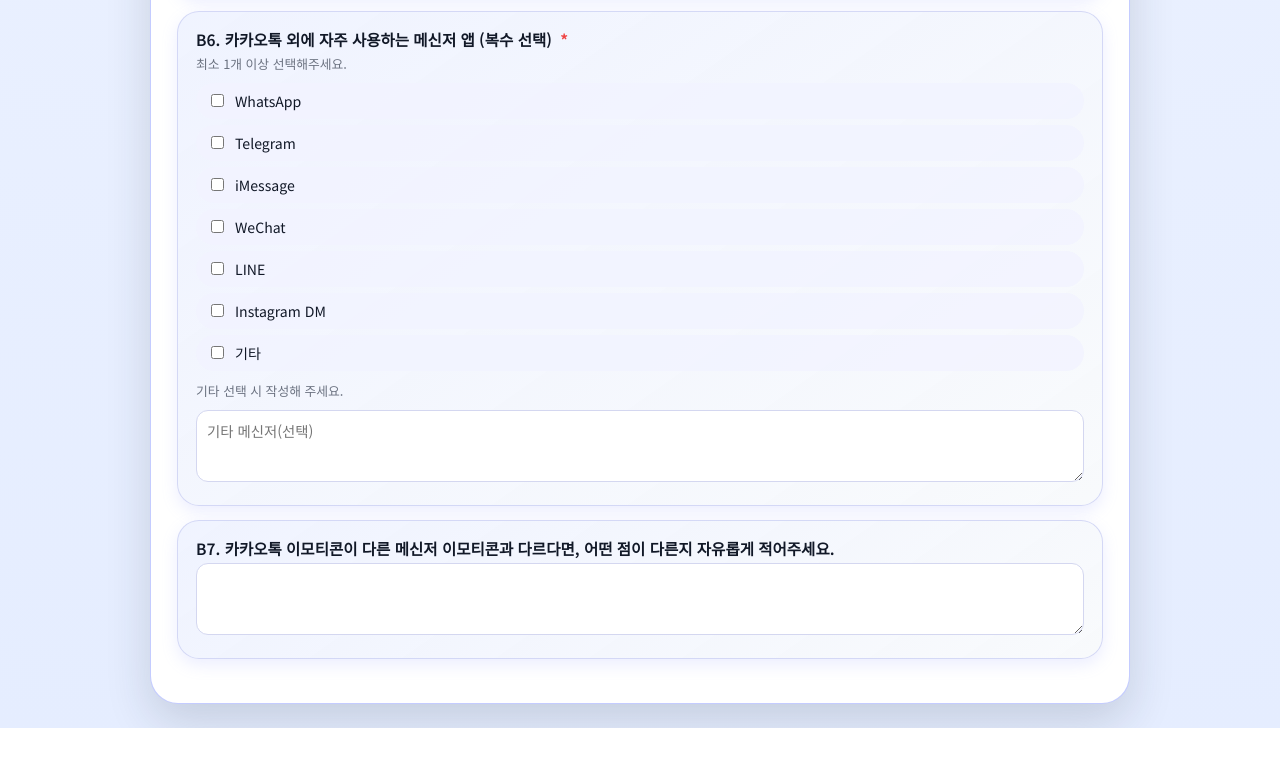
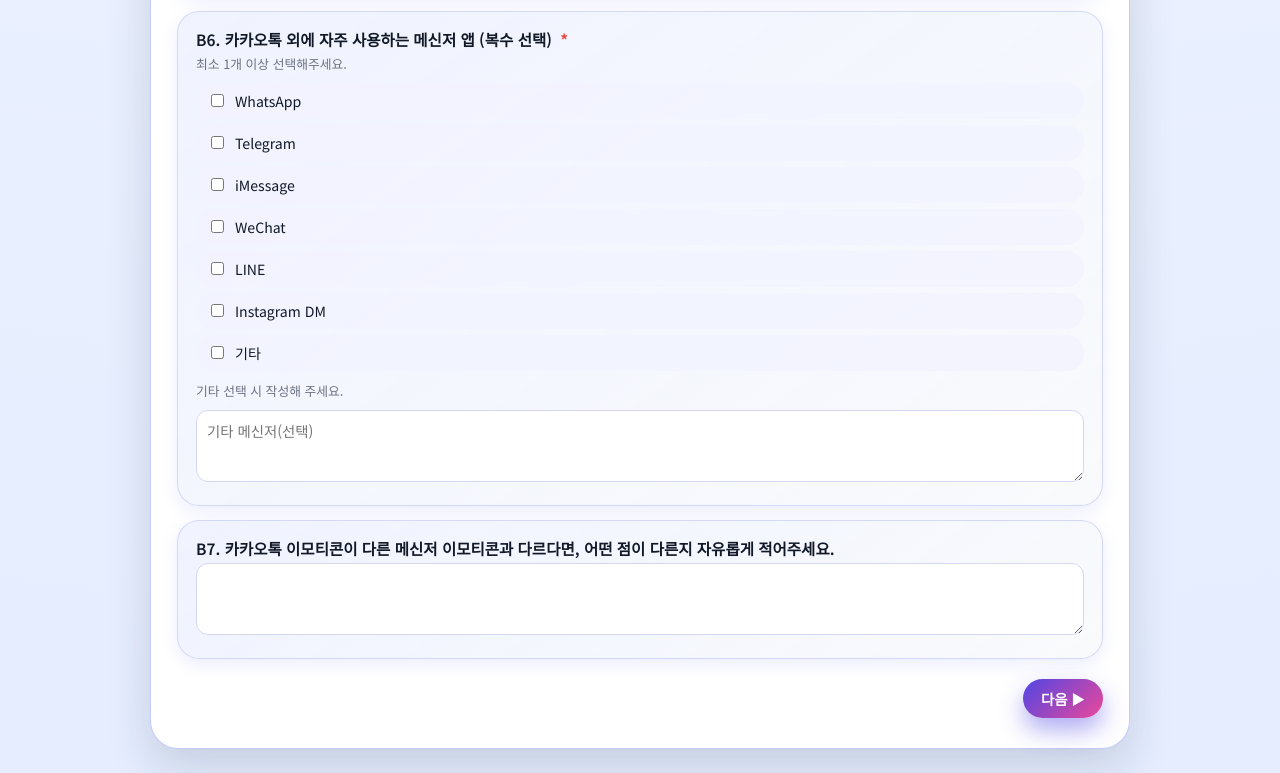
Before and after one commit to lovesuminn/emotion-survey, a plain HTML site: page index.html in a window 1280 px wide. Shown: the part 3935-4708 px from the top of the page. Before the commit the page ends 4663 px from the top, so only its background shows below. Drawn offline with Linux system fonts and the light colour scheme.

Commit message:
Update index.html

```diff
--- a/index.html
+++ b/index.html
@@ -1,21 +1,14 @@
 <!DOCTYPE html>
 <html lang="ko">
 <head>
-  <!-- =========================
-       [HEAD] 문서 설정 / 폰트 / 스타일
-  ========================== -->
   <meta charset="UTF-8" />
   <title>카카오톡 이모티콘 설문</title>
   <meta name="viewport" content="width=device-width, initial-scale=1" />
 
-  <!-- 한글 웹폰트 -->
   <link rel="preconnect" href="https://fonts.googleapis.com">
   <link rel="preconnect" href="https://fonts.gstatic.com" crossorigin>
   <link href="https://fonts.googleapis.com/css2?family=Noto+Sans+KR:wght@300;400;500;600;700&display=swap" rel="stylesheet">
 
-  <!-- =========================
-       [CSS] 전체 UI 스타일
-  ========================== -->
   <style>
     * {
       box-sizing: border-box;
@@ -114,7 +107,6 @@
     .step { display: none; }
     .step-active { display: block; }
 
-    /* emoji */
     .sticky-emoji-wrapper {
       position: sticky;
       top: 10px;
@@ -150,7 +142,6 @@
 
     .emoji-block { margin-bottom: 26px; }
 
-    /* 질문 카드 */
     .question-block {
       padding: 16px 18px 18px;
       border-radius: 22px;
@@ -302,7 +293,6 @@
       transform: translateY(-1px);
     }
 
-    /* 0~7 감정 라인 */
     .emotion-table { width: 100%; border-collapse: collapse; margin-top: 10px; }
 
     .emotion-row {
@@ -412,21 +402,13 @@
       </header>
 
       <hr />
-      <!-- =========================
-           [FORM] 설문 본문 (페이지/파트별 섹션)
-      ========================== -->
+
       <form id="survey-form">
 
-        <!-- ======================================================
-             [PAGE 1] STEP1 - PART A(인구통계) + PART B(카카오톡 사용 경험)
-        ======================================================= -->
+        <!-- STEP1 -->
         <section id="step1" class="step step-active">
           <div class="session-title">PAGE 1. 인구통계 정보 & 카카오톡 사용 경험</div>
           <div class="session-subtitle">PART A, PART B에 답해주세요.</div>
-
-          <!-- -------------------------
-               [PART A] 인구통계학적 정보
-          -------------------------- -->
 
           <div class="session-title" style="margin-top:10px;">PART A. 인구통계학적 정보</div>
 
@@ -510,7 +492,6 @@
             <textarea name="A8_overseas_detail" placeholder="예: 독일 1년 2개월 / 미국 8개월"></textarea>
           </div>
 
-<!-- PART B -->
           <div class="session-title" style="margin-top:18px;">PART B. 카카오톡 사용 경험</div>
 
           <div class="question-block">
@@ -594,11 +575,14 @@
             <textarea name="B7_detail" placeholder=""></textarea>
           </div>
 
+          <!-- ✅ FIX: step1 에러 + 다음 버튼 추가 -->
+          <div class="error-toast" id="error-step1"></div>
+          <div class="buttons buttons-right">
+            <button type="button" class="btn btn-primary" id="to-step2">다음 ▶</button>
+          </div>
         </section>
 
-        <!-- ======================================================
-             [PAGE 2] STEP2 - PART C (개인/집단주의 척도)
-        ======================================================= -->
+        <!-- STEP2 -->
         <section id="step2" class="step">
           <div class="session-title">PAGE 2. PART C 개인/집단주의 척도</div>
           <div class="session-subtitle">1(매우 동의하지 않음) ~ 9(매우 동의함)</div>
@@ -613,9 +597,7 @@
           </div>
         </section>
 
-        <!-- ======================================================
-             [PAGE 3] STEP3 - PART D-1 (이모티콘 감정 라벨 서술)
-        ======================================================= -->
+        <!-- STEP3 -->
         <section id="step3" class="step">
           <div class="session-title">PAGE 3. PART D-1 이모티콘 주관적 감정 인식</div>
           <div class="session-subtitle">아래 12개 이모티콘 각각에 대해, 어떤 감정을 표현한다고 생각하는지 적어 주세요. (랜덤 제시)</div>
@@ -630,9 +612,7 @@
           </div>
         </section>
 
-        <!-- ======================================================
-             [PAGE 4] STEP4 - PART D-2 (정서 판단/이해도)
-        ======================================================= -->
+        <!-- STEP4 -->
         <section id="step4" class="step">
           <div class="session-title">PAGE 4. PART D-2 이모티콘 정서 판단 및 이해도</div>
           <div class="session-subtitle">
@@ -649,9 +629,7 @@
           </div>
         </section>
 
-        <!-- ======================================================
-             [PAGE 5] STEP5 - PART E (표현/수용성 척도)
-        ======================================================= -->
+        <!-- STEP5 -->
         <section id="step5" class="step">
           <div class="session-title">PAGE 5. PART E 이모티콘 표현 및 수용성 척도</div>
           <div class="session-subtitle">1(매우 그렇지 않다) ~ 9(매우 그렇다) (랜덤 제시)</div>
@@ -668,9 +646,6 @@
 
       </form>
 
-  <!-- =========================
-       [THANK YOU] 제출 완료 화면
-  ========================== -->
       <div id="thank-you">
         <h2>응답해 주셔서 감사합니다 😊</h2>
         <p>
@@ -682,19 +657,11 @@
     </div>
   </div>
 
-<!-- =========================
-     [JS] 동작/랜덤/검증/전송 로직
-========================== -->
   <script>
-  // ======================================================
-  // ✅ [JS-0] Apps Script(Web App) 연동 설정
-  // ======================================================
+    // ✅ Apps Script(Web App) 연동 설정
     const API_URL =
       "https://script.google.com/macros/s/AKfycbwLXMlc8Ph9qkNxBusiDxAIFTcw_4a9cqNr9JGSxTJ-cL4mlCKTuB1lM5QtkuE_xo3s8g/exec";
 
-  // ======================================================
-  // [JS-1] 유틸 함수: shuffle
-  // ======================================================
     function shuffle(array) {
       const arr = array.slice();
       for (let i = arr.length - 1; i > 0; i--) {
@@ -704,34 +671,22 @@
       return arr;
     }
 
-  // ======================================================
-  // [JS-2] 유틸 함수: Likert 렌더러
-  // ======================================================
     function renderLikert(name, min, max, required = true) {
       const vals = [];
       for (let v = min; v <= max; v++) vals.push(v);
       return `
         <div class="likert-row">
-        ${vals
-          .map(
-            (v, idx) => `
+          ${vals.map((v, idx) => `
             <label class="likert-item">
-            <input type="radio" name="${name}" value="${v}" ${
-              required && idx === 0 ? "required" : ""
-            } />
+              <input type="radio" name="${name}" value="${v}" ${required && idx === 0 ? "required" : ""} />
               <span class="emotion-dot"></span>
               <span class="likert-number">${v}</span>
             </label>
-        `
-          )
-          .join("")}
+          `).join("")}
         </div>
       `;
     }
 
-  // ======================================================
-  // [JS-3] 페이지 검증 로직 (required + checkbox 최소 선택)
-  // ======================================================
     function validateStep(stepEl, errorEl) {
       const requiredFields = stepEl.querySelectorAll("[required]");
       for (const el of requiredFields) {
@@ -779,9 +734,6 @@
       return true;
     }
 
-  // ======================================================
-  // ✅ [JS-4] Apps Script로 전송 로직
-  // ======================================================
     async function submitToSheet(formEl) {
       const fd = new FormData(formEl);
       const data = {};
@@ -795,7 +747,6 @@
         }
       }
 
-    // 제출 시각(선택)
       data._submitted_at = new Date().toISOString();
 
       const res = await fetch(API_URL, {
@@ -809,9 +760,6 @@
       }
     }
 
-  // ======================================================
-  // [JS-5] DOMContentLoaded: 문항 렌더링/페이지 이동/제출
-  // ======================================================
     document.addEventListener("DOMContentLoaded", () => {
       const form = document.getElementById("survey-form");
       const thank = document.getElementById("thank-you");
@@ -836,9 +784,7 @@
         window.scrollTo({ top: 0, behavior: "smooth" });
       }
 
-    // -------------------------
-    // [JS-5A] PART C 랜덤 렌더링
-    // -------------------------
+      // PART C
       const partCItems = [
         { code: "C_HC_1", text: "내 행복은 주변 사람들의 행복에 큰 영향을 받는다. (HC)" },
         { code: "C_HC_2", text: "동료들의 행복이 나에게 중요하다. (HC)" },
@@ -873,22 +819,11 @@
         partCContainer.appendChild(block);
       });
 
-    // -------------------------
-    // [JS-5B] PART D-1 / D-2 이모티콘 랜덤 (동일 순서 유지)
-    // -------------------------
+      // PART D
       const emojiFiles = [
-      "emoji01.png",
-      "emoji02.png",
-      "emoji03.png",
-      "emoji04.png",
-      "emoji05.png",
-      "emoji06.png",
-      "emoji07.png",
-      "emoji08.png",
-      "emoji09.png",
-      "emoji10.png",
-      "emoji11.png",
-      "emoji12.png",
+        "emoji01.png","emoji02.png","emoji03.png","emoji04.png",
+        "emoji05.png","emoji06.png","emoji07.png","emoji08.png",
+        "emoji09.png","emoji10.png","emoji11.png","emoji12.png"
       ];
       const emojiOrder = shuffle(emojiFiles);
 
@@ -898,7 +833,6 @@
       orderInput.value = emojiOrder.join(",");
       form.appendChild(orderInput);
 
-    // D-1
       const d1 = document.getElementById("partD1-container");
       emojiOrder.forEach((file, idx) => {
         const i = idx + 1;
@@ -918,10 +852,9 @@
         d1.appendChild(block);
       });
 
-    // D-2
       const d2 = document.getElementById("partD2-container");
       const RANDOMIZE_BASIC_EMOTIONS = false;
-    const baseEmotions = ["기쁨", "슬픔", "화남", "놀라움", "두려움", "혐오"];
+      const baseEmotions = ["기쁨","슬픔","화남","놀라움","두려움","혐오"];
 
       emojiOrder.forEach((file, idx) => {
         const i = idx + 1;
@@ -1031,9 +964,7 @@
         d2.appendChild(wrap);
       });
 
-    // -------------------------
-    // [JS-5C] PART E 랜덤 렌더링
-    // -------------------------
+      // PART E
       const partEItems = [
         { code: "E_PubNeg_1", text: "공적인 대화에서 내가 부정적인 이모티콘을 사용하는 것은 괜찮다. (Public×Negative)" },
         { code: "E_PubNeg_2R", text: "공적인 대화에서 나는 부정적인 이모티콘으로 감정을 표현하기 어렵다. (R) (Public×Negative)" },
@@ -1070,9 +1001,7 @@
         partEContainer.appendChild(block);
       });
 
-    // -------------------------
-    // [JS-5D] 페이지 이동 버튼 이벤트 + 검증
-    // -------------------------
+      // 페이지 이동
       document.getElementById("to-step2").addEventListener("click", () => {
         if (validateStep(step1, err1)) showStep(2);
       });
@@ -1093,9 +1022,7 @@
       });
       document.getElementById("back-to-step4").addEventListener("click", () => showStep(4));
 
-    // -------------------------
-    // ✅ [JS-5E] 최종 제출 (step5 검증 + Apps Script 전송)
-    // -------------------------
+      // 제출
       form.addEventListener("submit", async (e) => {
         e.preventDefault();
         if (!validateStep(step5, err5)) return;
```
Lines whose indentation alone changed are shown as unchanged.
